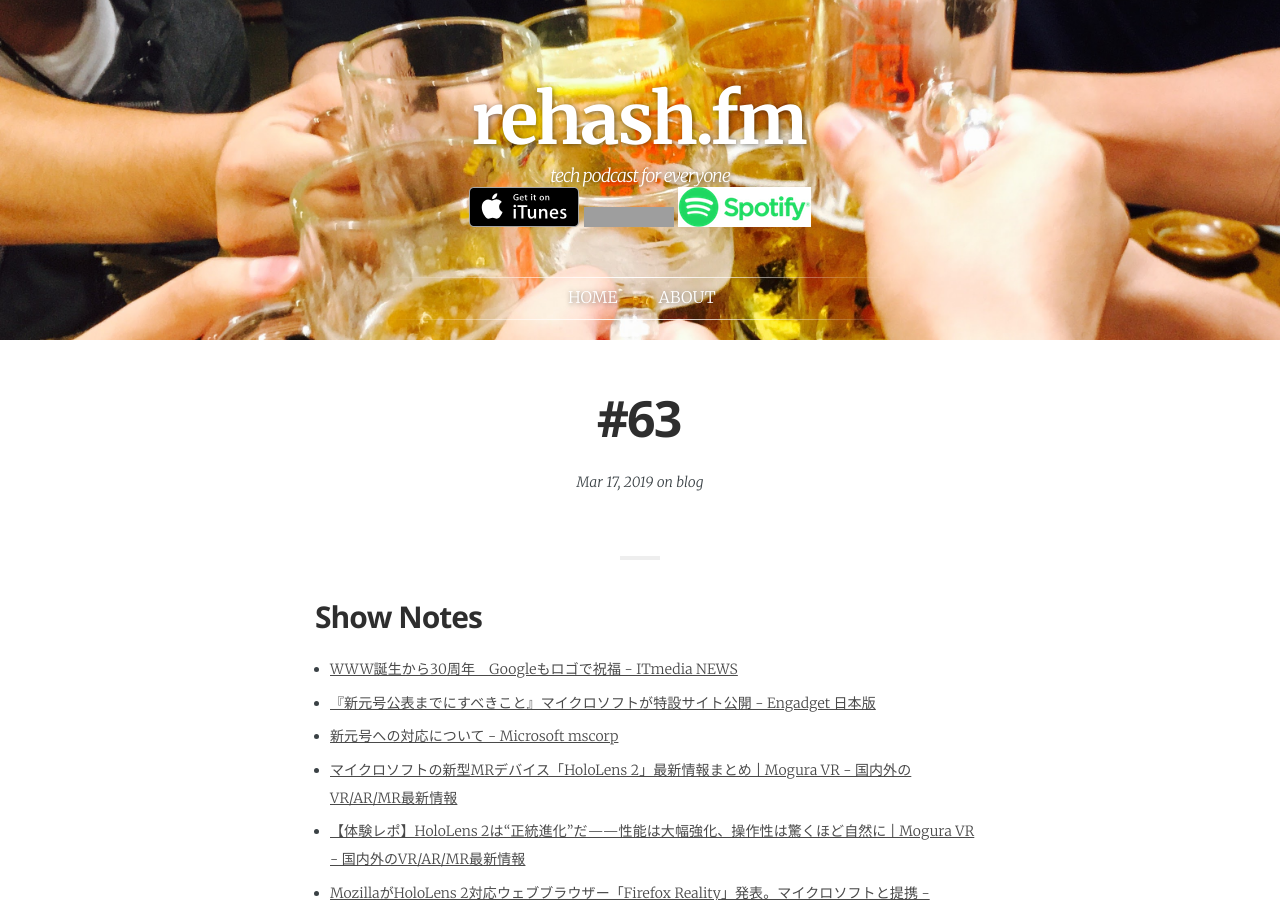
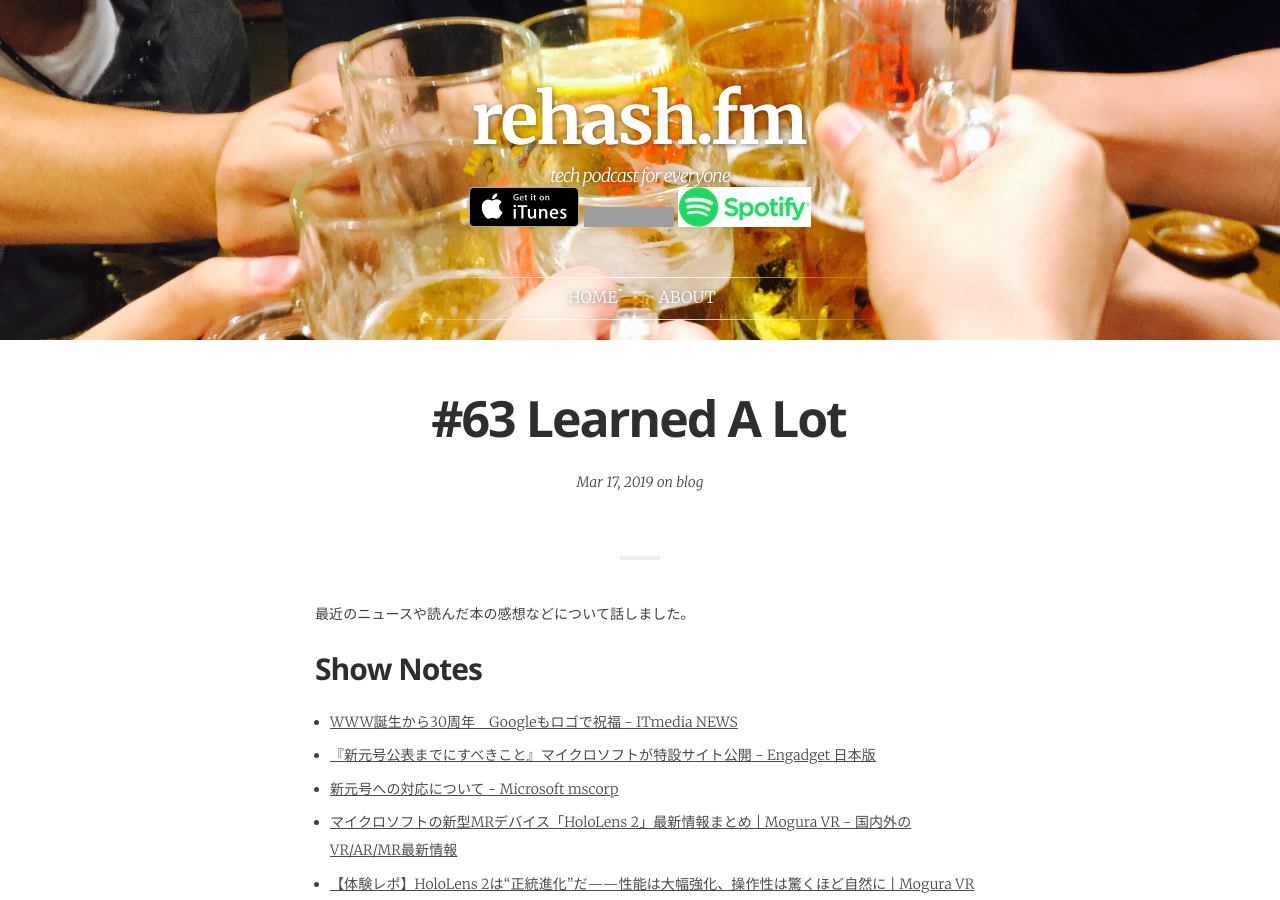
Before and after one commit to rehashfm/rehash.fm, a Jekyll site: the page built from _posts/2019-03-17-63.md, in a window 1280 px wide and 900 px high. Built offline with Jekyll 4.4.1, drawn with Linux system fonts in a browser that asks for light colours; some web fonts are replaced; grey boxes are pictures that could not be loaded.

Commit message:
Add title

```diff
--- a/_posts/2019-03-17-63.md
+++ b/_posts/2019-03-17-63.md
@@ -1,12 +1,13 @@
 ---
 layout:            post
-title:             "#63"
-date:              2019-03-17 18:00:00 +0900
+title:             "#63 Learned A Lot"
+date:              2019-03-17 15:00:00 +0900
 tags:              blog
 category:          Blog
 author:            smile-0yen,azihsoyn
-excerpt:           最近のニュースについて話しました。
+excerpt:           最近のニュースや読んだ本の感想などについて話しました。
 ---
+最近のニュースや読んだ本の感想などについて話しました。
 
 ## Show Notes
 - [WWW誕生から30周年　Googleもロゴで祝福 \- ITmedia NEWS](https://www.itmedia.co.jp/news/articles/1903/12/news062.html){:target="_blank"}
@@ -40,7 +41,7 @@ excerpt:           最近のニュースについて話しました。
 - [Lenovoスマートウォッチ2機種日本上陸へ、クラウドファウンディングで3888円の特別価格で展開 \- Engadget 日本版](https://japanese.engadget.com/2019/01/18/lenovo-2-3888/){:target="_blank"}
 - [Apple Watch、2020年までに睡眠トラッカー機能を搭載へ？アップルがテスト中とのうわさ \- Engadget 日本版](https://japanese.engadget.com/2019/02/27/apple-watch-2020/){:target="_blank"}
 - [Fitbit、低価格になった新型フィットネストラッカーInspire / Inspire HR / Ace 2発表 \- Engadget 日本版](https://japanese.engadget.com/2019/03/06/fitbit-inspire-inspire-hr-ace-2/){:target="_blank"}
-  - [Fitbitが廉価版スマートウォッチVersa Lite海外発表。音楽再生機能やジャイロ、高度計省略で約160ドル \- Engadget 日本版](https://japanese.engadget.com/2019/03/07/fitbit-versa-lite-160/){:target="_blank"}
+- [Fitbitが廉価版スマートウォッチVersa Lite海外発表。音楽再生機能やジャイロ、高度計省略で約160ドル \- Engadget 日本版](https://japanese.engadget.com/2019/03/07/fitbit-versa-lite-160/){:target="_blank"}
 - [Apple WatchになくてGalaxy Watch Activeにはある「血圧測定」機能とは？ \- ITmedia PC USER](https://www.itmedia.co.jp/pcuser/articles/1902/24/news016.html){:target="_blank"}
 - [Apple、16インチMacBook Proと31インチ6Kディスプレイを発売か \| TechCrunch Japan](https://jp.techcrunch.com/2019/02/19/2019-02-18-apple-could-release-a-16-inch-macbook-pro-and-a-a-31-inch-6k-display/){:target="_blank"}
 - [アップルが3月25日に発表する「まったく新しい何か」の中身｜WIRED\.jp](https://wired.jp/2019/03/13/apple-event-march-2019-services/){:target="_blank"}
```
